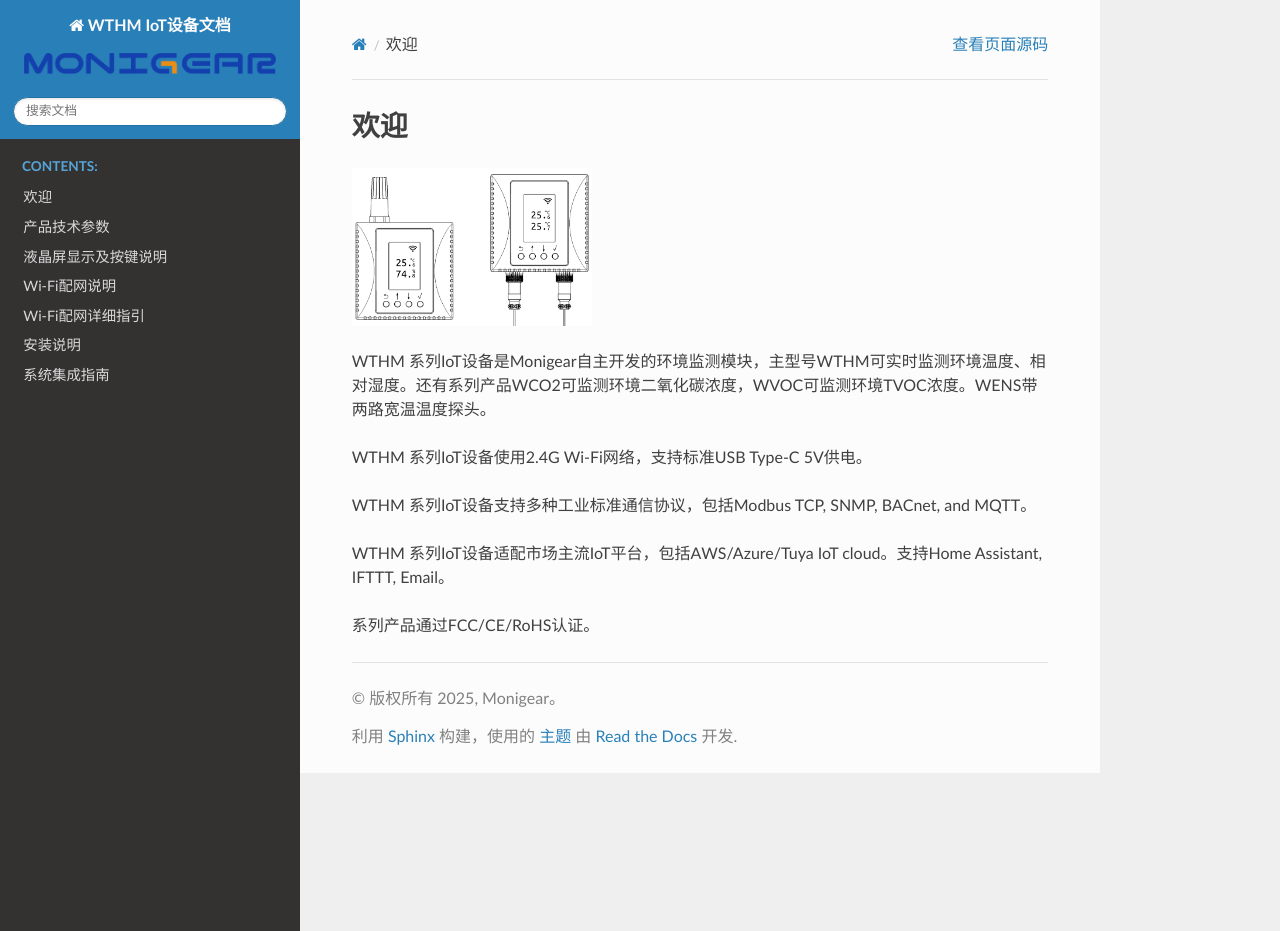
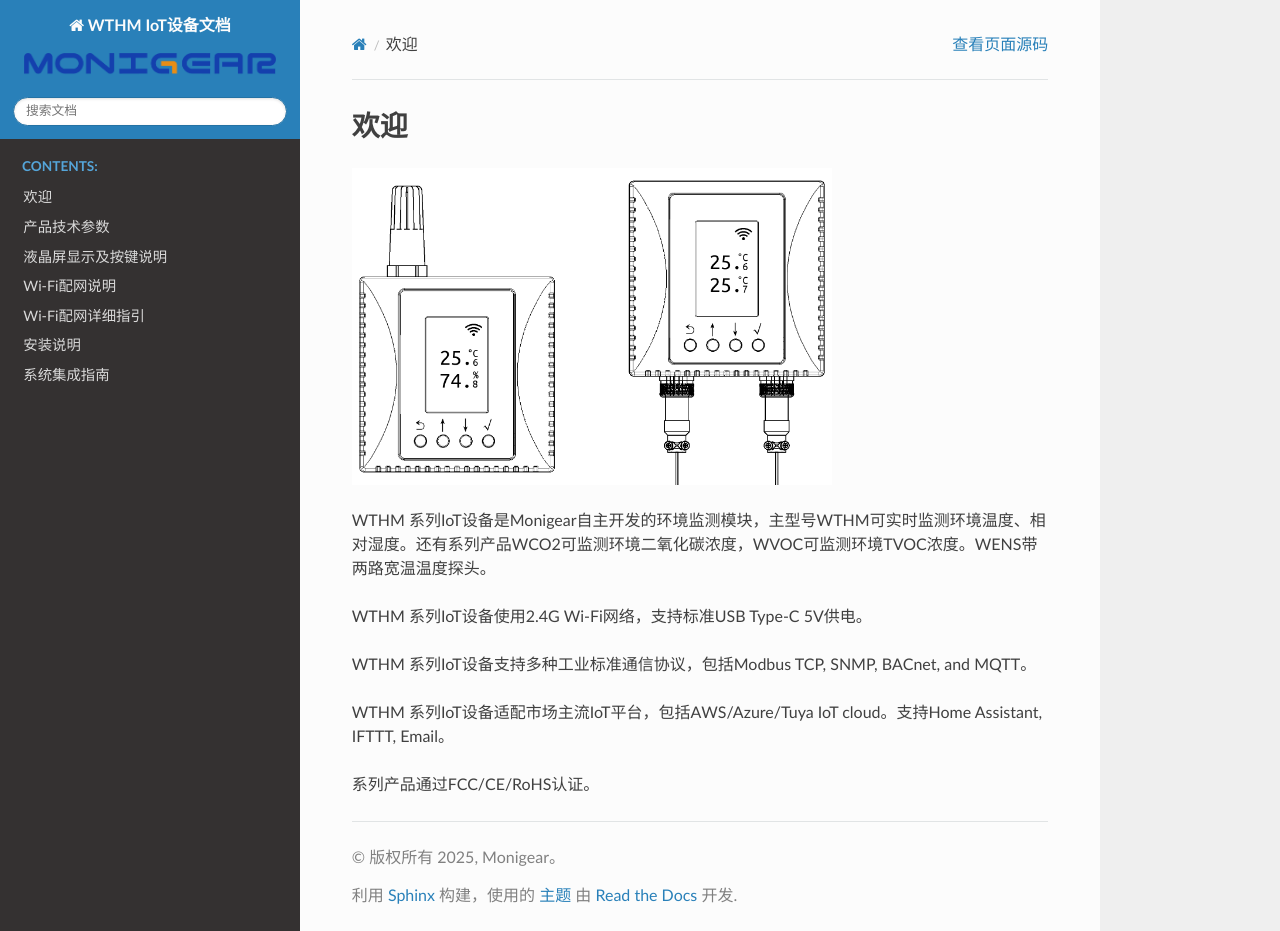
Before and after one commit to laosongbaba/wthm_docs_sphinx, a Sphinx documentation site: the page built from docs/zh/main.rst, in a window 1280 px wide and 931 px high. Built offline with Sphinx 7.4.7 and the Read the Docs theme 3.1.0, drawn with Linux system fonts in a browser that asks for light colours.

Commit message:
Fix model list

```diff
--- a/docs/en/main.rst
+++ b/docs/en/main.rst
@@ -8,8 +8,9 @@
 WTHM series IoT devices are Monigear's self-developed environmental monitoring modules.
 The main model WTHM can monitor temperature and humidity in real-time.
 Additional models include:
+
 - WCO2 for Carbon Dioxide (CO₂), temperature and humidity monitoring.
-- WVOC for Total Volatile Organic Compounds (TVOC), CO₂, temperature and humidity monitoring .
+- WVOC for Total Volatile Organic Compounds (TVOC), CO₂, temperature and humidity monitoring.
 - WENS model equipped with dual wide-range temperature probes for refrigeration, freezer, aquarium, lab and HVAC use.
 
 WTHM series IoT devices use 2.4G Wi-Fi networks and support standard USB Type-C 5V power supply.
--- a/docs/zh/main.rst
+++ b/docs/zh/main.rst
@@ -2,7 +2,7 @@
 ====
 
 .. figure:: /_static/images/wthm-wens.png
-   :width: 240
+   :width: 480
    :alt: WTHM面板TH
 
 WTHM 系列IoT设备是Monigear自主开发的环境监测模块，主型号WTHM可实时监测环境温度、相对湿度。还有系列产品WCO2可监测环境二氧化碳浓度，WVOC可监测环境TVOC浓度。WENS带两路宽温温度探头。
```
